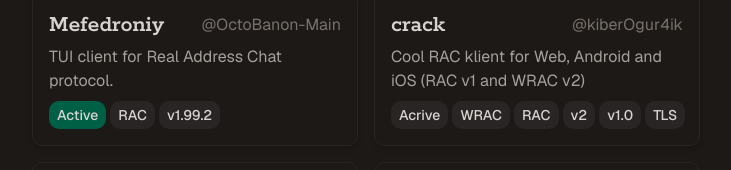
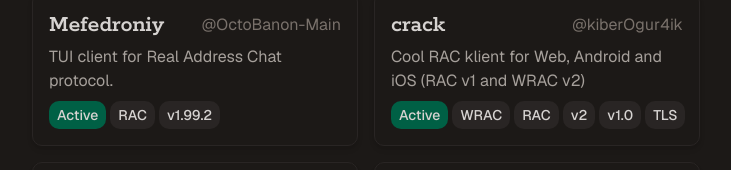
Before and after one commit to kostya-zero/racinfo, a Next.js app: page /projects in a window 1280 px wide. Shown: the part 614-784 px from the top of the page, without its empty margins (274-1005 px from the left). Built offline with nearby package versions, Linux system fonts and the light colour scheme.

Commit message:
fix(projects): typo

```diff
--- a/src/app/projects/page.tsx
+++ b/src/app/projects/page.tsx
@@ -33,7 +33,7 @@ export default function Projects() {
       projectGit: "https://gitlab.com/kiber_ogur4ik/crack",
       description:
         "Cool RAC klient for Web, Android and iOS (RAC v1 and WRAC v2)",
-      tags: ["Acrive", "WRAC", "RAC", "v2", "v1.0", "TLS"],
+      tags: ["Active", "WRAC", "RAC", "v2", "v1.0", "TLS"],
     },
     {
       name: "Tower",
```
